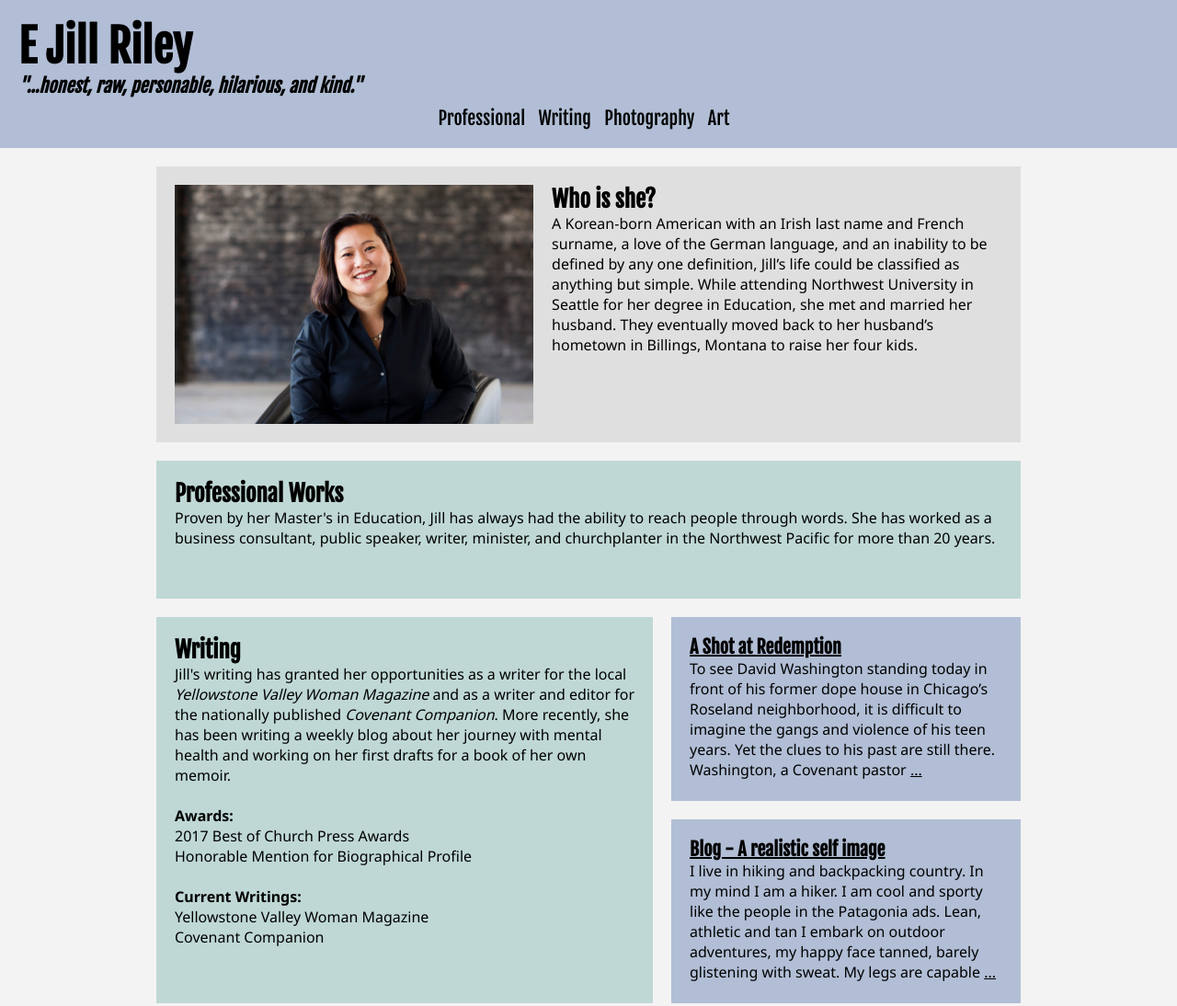
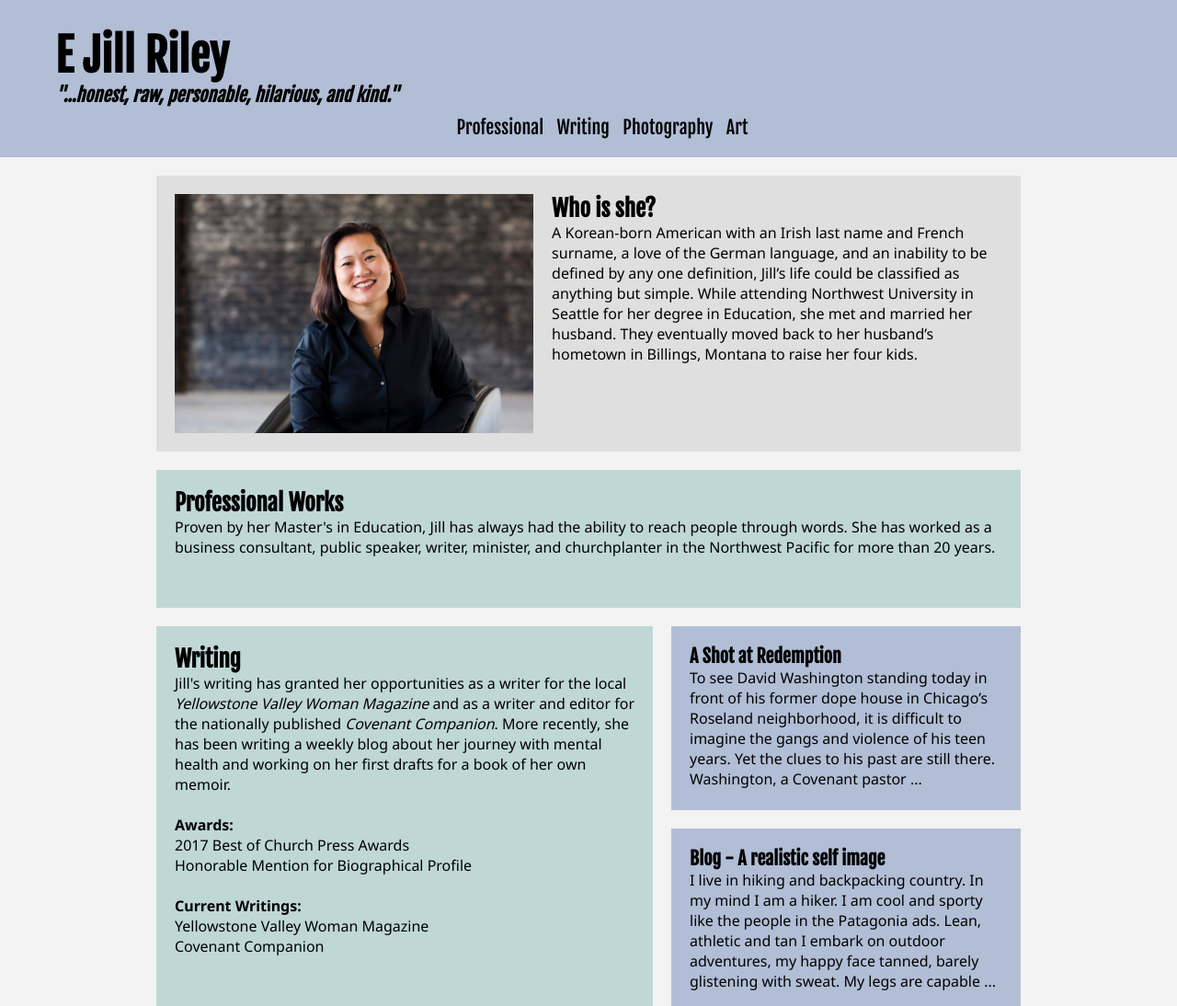
Before and after one commit to emrich96/bioSite, a plain HTML site: page index.html in a window 1280 px wide. Shown: the top 1094 px of the page at 92% size. Drawn offline with Linux system fonts and the light colour scheme.

Commit message:
a:hover and header padding
Hover wasnt working on articlelink class; fixed by adding :hover to both selectors in the group. Added padding to header for style.

```diff
--- a/EJRstyle.css
+++ b/EJRstyle.css
@@ -32,7 +32,7 @@ main {
 
 header {
     background-color: #b1bed5;
-    padding: 20px;
+    padding: 30px 20px 20px 60px;
 }
 
 nav {
@@ -189,11 +189,11 @@ a:link {
     color: black;
 }
 
-a.articlelink, a.maglink:hover {
+a.articlelink:hover, a.maglink:hover {
     text-decoration: underline;
 }
 
-a.articlelink, a.maglink:visited {
+a.articlelink:visited, a.maglink:visited {
     color: black;
 }
 
```
